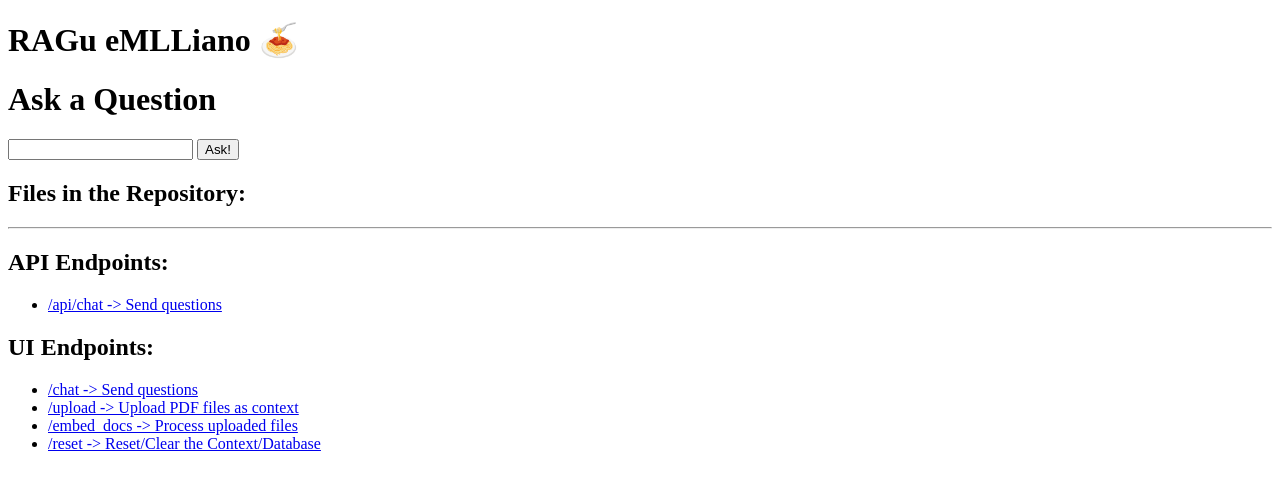
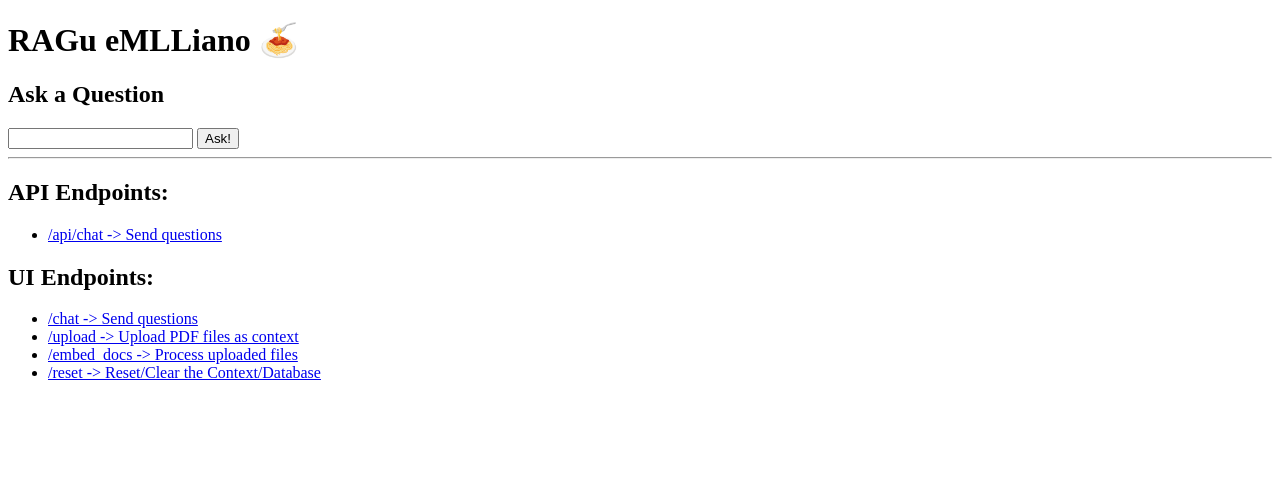
Before and after one commit to Vido/RAGu-eMLLiano, a Flask app: page /chat in a window 1280 px wide. Shown: the top 490 px of the page. Run offline with Flask 3, Linux system fonts and the light colour scheme.

Commit message:
Markdown format

```diff
--- a/templates/chat.html
+++ b/templates/chat.html
@@ -1,21 +1,20 @@
 {% extends "layout.html" %}
 {% block body %}
-    <h1>Ask a Question</h1>
+    <h2>Ask a Question</h2>
     <form method=post>
       <input type=input name=question>
       <input type=submit value=Ask!>
     </form>
 
     {% if answer %}
-    <p><b>{{ question }}</b></p>
-    <br>
-    <p>{{ answer }}</p>
+    <h3>{{ question }}</h3>
+    <div id="content" style="width:50%">{{ answer }}</div>
     {% endif %}
 
-    <h2>Files in the Repository:</h2>
-    <ul>
-    {% for filename in uploaded_files %}
-      <li>{{ filename }}</li>
-    {% endfor %}
-    </ul>
+      <script src="https://cdn.jsdelivr.net/npm/marked/marked.min.js"></script>
+      <script>
+	    let original_text = document.getElementById('content').innerHTML
+	    document.getElementById('content').innerHTML =
+	      marked.parse(original_text);
+      </script>
 {% endblock %}
```
